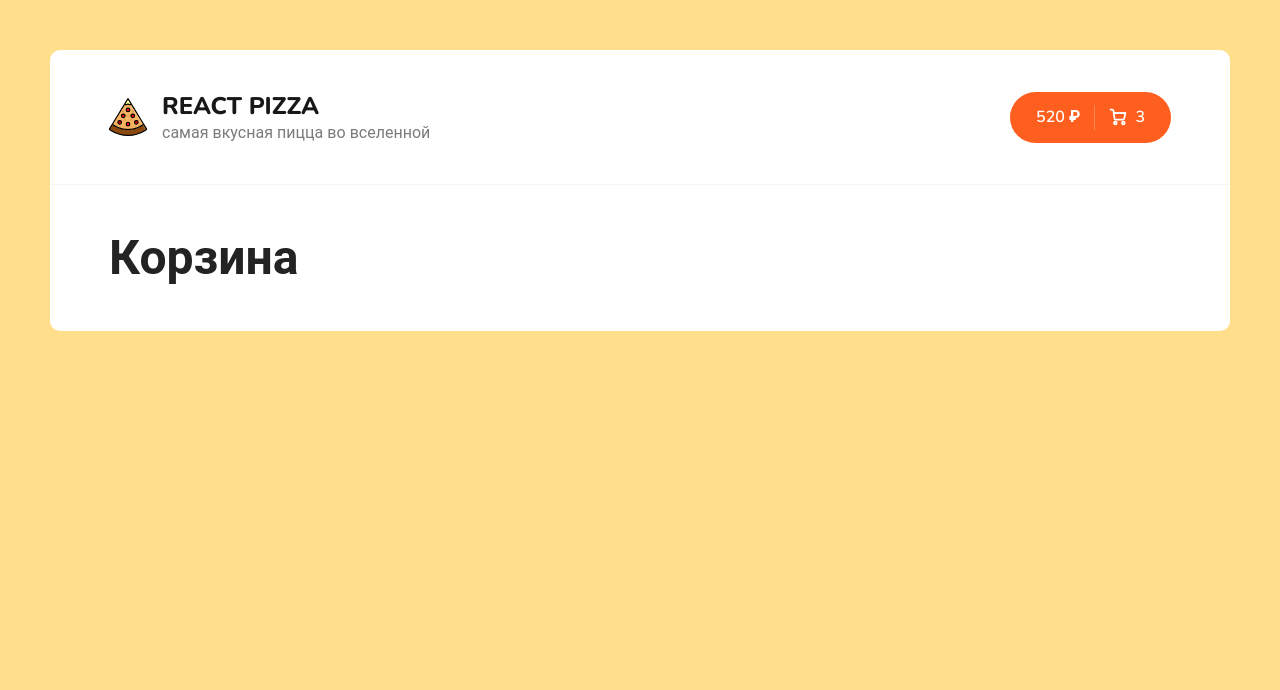
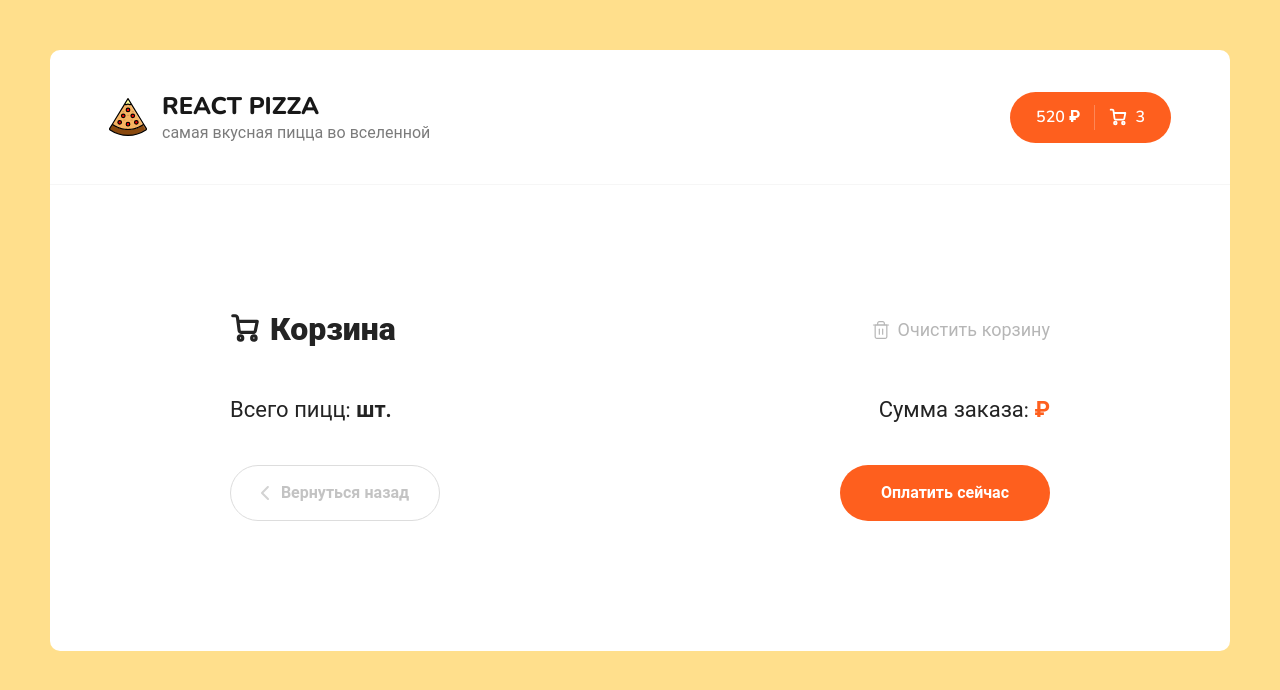
Before and after one commit to FrontKid/Pizza, a React (Create React App) app: page /cart in a window 1280 px wide. Shown: the top 690 px of the page. Built offline with nearby package versions, Linux system fonts and the light colour scheme.

Commit message:
cart was added

```diff
--- a/src/pages/Cart.tsx
+++ b/src/pages/Cart.tsx
@@ -1,6 +1,112 @@
+import {Link }from 'react-router-dom'
 const Cart = () => {
   return (
-    <h1>Корзина</h1>
+    <div className="container container--cart">
+    <div className="cart">
+      <div className="cart__top">
+        <h2 className="content__title">
+          <svg
+            width="18"
+            height="18"
+            viewBox="0 0 18 18"
+            fill="none"
+            xmlns="http://www.w3.org/2000/svg">
+            <path
+              d="M6.33333 16.3333C7.06971 16.3333 7.66667 15.7364 7.66667 15C7.66667 14.2636 7.06971 13.6667 6.33333 13.6667C5.59695 13.6667 5 14.2636 5 15C5 15.7364 5.59695 16.3333 6.33333 16.3333Z"
+              stroke="white"
+              strokeWidth="1.8"
+              strokeLinecap="round"
+              strokeLinejoin="round"></path>
+            <path
+              d="M14.3333 16.3333C15.0697 16.3333 15.6667 15.7364 15.6667 15C15.6667 14.2636 15.0697 13.6667 14.3333 13.6667C13.597 13.6667 13 14.2636 13 15C13 15.7364 13.597 16.3333 14.3333 16.3333Z"
+              stroke="white"
+              strokeWidth="1.8"
+              strokeLinecap="round"
+              strokeLinejoin="round"></path>
+            <path
+              d="M4.78002 4.99999H16.3334L15.2134 10.5933C15.1524 10.9003 14.9854 11.176 14.7417 11.3722C14.4979 11.5684 14.1929 11.6727 13.88 11.6667H6.83335C6.50781 11.6694 6.1925 11.553 5.94689 11.3393C5.70128 11.1256 5.54233 10.8295 5.50002 10.5067L4.48669 2.82666C4.44466 2.50615 4.28764 2.21182 4.04482 1.99844C3.80201 1.78505 3.48994 1.66715 3.16669 1.66666H1.66669"
+              stroke="white"
+              strokeWidth="1.8"
+              strokeLinecap="round"
+              strokeLinejoin="round"></path>
+          </svg>
+          Корзина
+        </h2>
+        <div  className="cart__clear">
+          <svg
+            width="20"
+            height="20"
+            viewBox="0 0 20 20"
+            fill="none"
+            xmlns="http://www.w3.org/2000/svg">
+            <path
+              d="M2.5 5H4.16667H17.5"
+              stroke="#B6B6B6"
+              strokeWidth="1.2"
+              strokeLinecap="round"
+              strokeLinejoin="round"></path>
+            <path
+              d="M6.66663 5.00001V3.33334C6.66663 2.89131 6.84222 2.46739 7.15478 2.15483C7.46734 1.84227 7.89127 1.66667 8.33329 1.66667H11.6666C12.1087 1.66667 12.5326 1.84227 12.8451 2.15483C13.1577 2.46739 13.3333 2.89131 13.3333 3.33334V5.00001M15.8333 5.00001V16.6667C15.8333 17.1087 15.6577 17.5326 15.3451 17.8452C15.0326 18.1577 14.6087 18.3333 14.1666 18.3333H5.83329C5.39127 18.3333 4.96734 18.1577 4.65478 17.8452C4.34222 17.5326 4.16663 17.1087 4.16663 16.6667V5.00001H15.8333Z"
+              stroke="#B6B6B6"
+              strokeWidth="1.2"
+              strokeLinecap="round"
+              strokeLinejoin="round"></path>
+            <path
+              d="M8.33337 9.16667V14.1667"
+              stroke="#B6B6B6"
+              strokeWidth="1.2"
+              strokeLinecap="round"
+              strokeLinejoin="round"></path>
+            <path
+              d="M11.6666 9.16667V14.1667"
+              stroke="#B6B6B6"
+              strokeWidth="1.2"
+              strokeLinecap="round"
+              strokeLinejoin="round"></path>
+          </svg>
+
+          <span>Очистить корзину</span>
+        </div>
+      </div>
+      <div className="content__items">
+
+      </div>
+      <div className="cart__bottom">
+        <div className="cart__bottom-details">
+          <span>
+            {' '}
+            Всего пицц: <b>{} шт.</b>{' '}
+          </span>
+          <span>
+            {' '}
+            Сумма заказа: <b>{} ₽</b>{' '}
+          </span>
+        </div>
+        <div className="cart__bottom-buttons">
+          <Link to="/" className="button button--outline button--add go-back-btn">
+            <svg
+              width="8"
+              height="14"
+              viewBox="0 0 8 14"
+              fill="none"
+              xmlns="http://www.w3.org/2000/svg">
+              <path
+                d="M7 13L1 6.93015L6.86175 1"
+                stroke="#D3D3D3"
+                strokeWidth="1.5"
+                strokeLinecap="round"
+                strokeLinejoin="round"></path>
+            </svg>
+
+            <span>Вернуться назад</span>
+          </Link>
+          <div className="button pay-btn">
+            <span>Оплатить сейчас</span>
+          </div>
+        </div>
+      </div>
+    </div>
+  </div>
   )
 }
 
--- a/src/pages/Home.tsx
+++ b/src/pages/Home.tsx
@@ -18,6 +18,7 @@
         setPizzas(json)
         setIsLoading(false)
       })
+    window.scrollTo(0, 0)
   }, [])
 
   return (
--- a/src/scss/app.scss
+++ b/src/scss/app.scss
@@ -13,6 +13,10 @@
   margin: 50px auto;
   border-radius: 10px;
   max-width: 1400px;
+  @media (max-width: 645px) {
+    width: calc(100vw - 30px);
+    margin-top: 25px;
+  }
 }
 
 .content {
@@ -20,18 +24,51 @@
 
   &__title {
     margin: 35px 0;
+    font-weight: 800;
+    font-size: 38px;
+    margin-top: 60px;
+    margin-bottom: 50px;
   }
 
   &__items {
-    display: flex;
-    flex-wrap: wrap;
-    justify-content: space-between;
+    display: grid;
+    grid-template-columns: repeat(auto-fit, minmax(280px, 1fr));
   }
 
   &__top {
     display: flex;
     align-items: center;
     justify-content: space-between;
+    @media (max-width: 1260px) {
+      .categories {
+        width: 100%;
+        overflow: scroll;
+        ul {
+          width: 785px;
+        }
+      }
+      .sort {
+        padding-left: 20px;
+        b {
+          display: none;
+        }
+      }
+    }
+    @media (max-width: 760px) {
+      .categories {
+        ul {
+          li {
+            padding: 8px 20px;
+          }
+        }
+      }
+    }
+    @media (max-width: 820px) {
+      .categories {
+        margin-top: 20px;
+      }
+      flex-direction: column-reverse;
+    }
   }
 }
 
@@ -72,7 +109,9 @@
       }
     }
   }
-
+  .content__items {
+    display: block;
+  }
   &__clear {
     display: flex;
     align-items: center;
--- a/src/scss/components/_header.scss
+++ b/src/scss/components/_header.scss
@@ -8,6 +8,12 @@
     display: flex;
     align-items: center;
     justify-content: space-between;
+    @media (max-width: 645px) {
+      flex-direction: column;
+      .header__cart {
+        margin-top: 20px;
+      }
+    }
   }
 
   &__logo {
```
